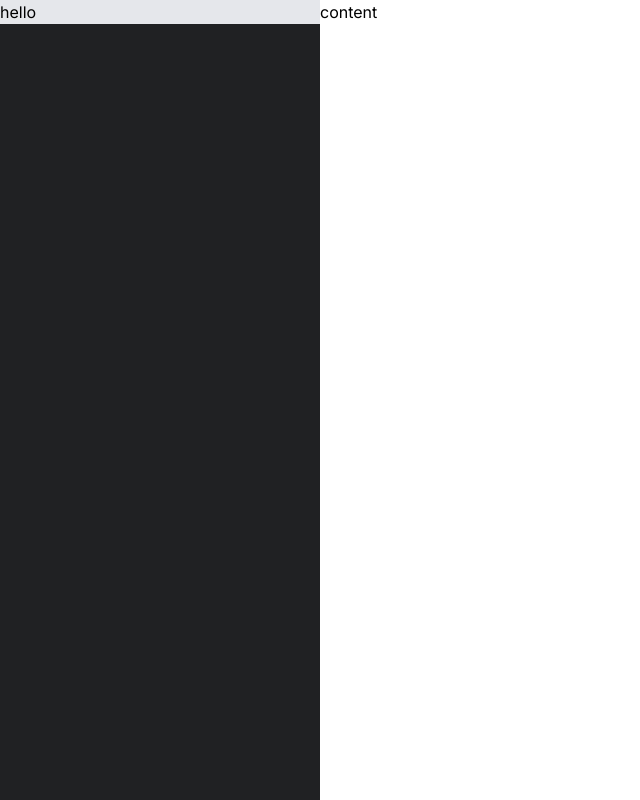
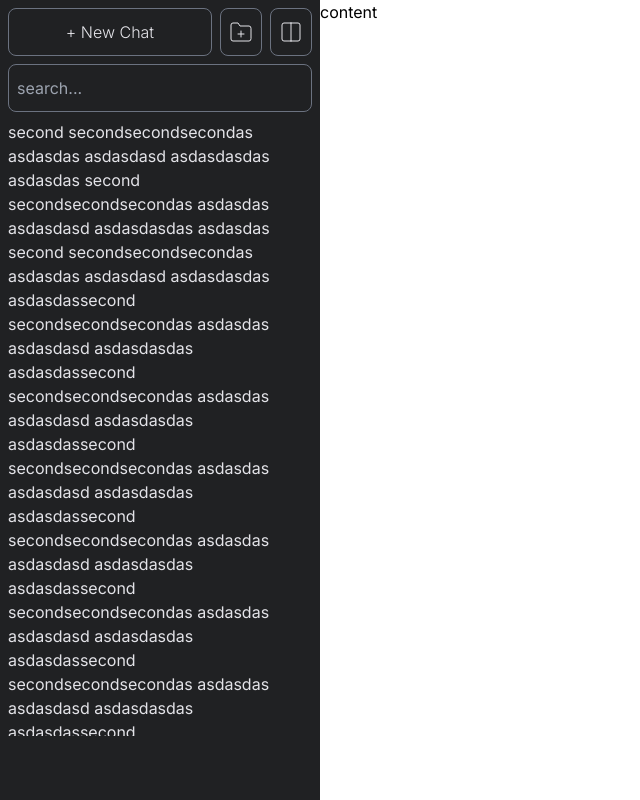
Before and after one commit to lesenelir/ai-space, a Next.js app: page /chat in a window 1280 px wide. Shown: the whole page, without its empty margins (0-640 px from the left). Built offline with nearby package versions, Linux system fonts and the light colour scheme.

Commit message:
feat: basic menu layout and menu style

```diff
--- /dev/null
+++ b/src/components/chat/Menu/FirstMenuContent/index.tsx
@@ -0,0 +1,37 @@
+import FolderPlusIcon from '@/components/icons/FolderPlusIcon'
+import ColumnsIcon from '@/components/icons/ColumnsIcon'
+
+export default function FirstMenuContent() {
+  return (
+    <div className={'w-full mb-2'}>
+      {/* first content */}
+      <div className={'w-full h-[48px] flex gap-2 mb-2'}>
+        {/* new chat */}
+        <div className={'w-5/6 font-light menu-first-content-item'}>
+          + New Chat
+        </div>
+
+        <div className={'flex-1 flex justify-between gap-2 ml-auto'}>
+          {/* create file folder */}
+          <div className={'menu-first-content-item'}>
+            <FolderPlusIcon width={24} height={24}/>
+          </div>
+
+          {/* scalability */}
+          <div className={'menu-first-content-item'}>
+            <ColumnsIcon width={24} height={24}/>
+          </div>
+        </div>
+      </div>
+
+      {/* Search */}
+      <input
+        type="text"
+        placeholder={'search...'}
+        className={`
+          w-full h-[48px] menu-first-content-item bg-chatpage-menu-background
+        `}
+      />
+    </div>
+  )
+}
--- /dev/null
+++ b/src/components/chat/Menu/SecondMenuContent/index.tsx
@@ -0,0 +1,71 @@
+
+export default function SecondMenuContent() {
+  return (
+    <div className={'flex-1 overflow-y-scroll custom-scrollbar mb-2'}>
+      second
+      secondsecondsecondas asdasdas asdasdasd asdasdasdas asdasdas
+
+      second
+      secondsecondsecondas asdasdas asdasdasd asdasdasdas asdasdas
+
+      second
+      secondsecondsecondas asdasdas asdasdasd asdasdasdas asdasdassecond
+      secondsecondsecondas asdasdas asdasdasd asdasdasdas asdasdassecond
+      secondsecondsecondas asdasdas asdasdasd asdasdasdas asdasdassecond
+      secondsecondsecondas asdasdas asdasdasd asdasdasdas asdasdassecond
+      secondsecondsecondas asdasdas asdasdasd asdasdasdas asdasdassecond
+      secondsecondsecondas asdasdas asdasdasd asdasdasdas asdasdassecond
+      secondsecondsecondas asdasdas asdasdasd asdasdasdas asdasdassecond
+      secondsecondsecondas asdasdas asdasdasd asdasdasdas asdasdassecond
+      secondsecondsecondas asdasdas asdasdasd asdasdasdas asdasdassecond
+      secondsecondsecondas asdasdas asdasdasd asdasdasdas asdasdassecond
+      secondsecondsecondas asdasdas asdasdasd asdasdasdas asdasdassecond
+      secondsecondsecondas asdasdas asdasdasd asdasdasdas asdasdassecond
+      secondsecondsecondas asdasdas asdasdasd asdasdasdas asdasdassecond
+      secondsecondsecondas asdasdas asdasdasd asdasdasdas asdasdassecond
+      secondsecondsecondas asdasdas asdasdasd asdasdasdas asdasdassecond
+      secondsecondsecondas asdasdas asdasdasd asdasdasdas asdasdassecond
+      secondsecondsecondas asdasdas asdasdasd asdasdasdas asdasdassecond
+      secondsecondsecondas asdasdas asdasdasd asdasdasdas asdasdassecond
+      secondsecondsecondas asdasdas asdasdasd asdasdasdas asdasdassecond
+      secondsecondsecondas asdasdas asdasdasd asdasdasdas asdasdassecond
+      secondsecondsecondas asdasdas asdasdasd asdasdasdas asdasdassecond
+      secondsecondsecondas asdasdas asdasdasd asdasdasdas asdasdassecond
+      secondsecondsecondas asdasdas asdasdasd asdasdasdas asdasdassecond
+      secondsecondsecondas asdasdas asdasdasd asdasdasdas asdasdassecond
+      secondsecondsecondas asdasdas asdasdasd asdasdasdas asdasdassecond
+      secondsecondsecondas asdasdas asdasdasd asdasdasdas asdasdassecond
+      secondsecondsecondas asdasdas asdasdasd asdasdasdas asdasdassecond
+      secondsecondsecondas asdasdas asdasdasd asdasdasdas asdasdassecond
+      secondsecondsecondas asdasdas asdasdasd asdasdasdas asdasdassecond
+      secondsecondsecondas asdasdas asdasdasd asdasdasdas asdasdassecond
+      secondsecondsecondas asdasdas asdasdasd asdasdasdas asdasdassecond
+      secondsecondsecondas asdasdas asdasdasd asdasdasdas asdasdassecond
+      secondsecondsecondas asdasdas asdasdasd asdasdasdas asdasdassecond
+      secondsecondsecondas asdasdas asdasdasd asdasdasdas asdasdassecond
+      secondsecondsecondas asdasdas asdasdasd asdasdasdas asdasdassecond
+      secondsecondsecondas asdasdas asdasdasd asdasdasdas asdasdassecond
+      secondsecondsecondas asdasdas asdasdasd asdasdasdas asdasdassecond
+      secondsecondsecondas asdasdas asdasdasd asdasdasdas asdasdassecond
+      secondsecondsecondas asdasdas asdasdasd asdasdasdas asdasdassecond
+      secondsecondsecondas asdasdas asdasdasd asdasdasdas asdasdassecond
+      secondsecondsecondas asdasdas asdasdasd asdasdasdas asdasdassecond
+      secondsecondsecondas asdasdas asdasdasd asdasdasdas asdasdassecond
+      secondsecondsecondas asdasdas asdasdasd asdasdasdas asdasdassecond
+      secondsecondsecondas asdasdas asdasdasd asdasdasdas asdasdassecond
+      secondsecondsecondas asdasdas asdasdasd asdasdasdas asdasdassecond
+      secondsecondsecondas asdasdas asdasdasd asdasdasdas asdasdassecond
+      secondsecondsecondas asdasdas asdasdasd asdasdasdas asdasdassecond
+      secondsecondsecondas asdasdas asdasdasd asdasdasdas asdasdassecond
+      secondsecondsecondas asdasdas asdasdasd asdasdasdas asdasdassecond
+      secondsecondsecondas asdasdas asdasdasd asdasdasdas asdasdassecond
+      secondsecondsecondas asdasdas asdasdasd asdasdasdas asdasdassecond
+      secondsecondsecondas asdasdas asdasdasd asdasdasdas asdasdassecond
+      secondsecondsecondas asdasdas asdasdasd asdasdasdas asdasdassecond
+      secondsecondsecondas asdasdas asdasdasd asdasdasdas asdasdassecond
+      secondsecondsecondas asdasdas asdasdasd asdasdasdas asdasdassecond
+      secondsecondsecondas asdasdas asdasdasd asdasdasdas asdasdas
+
+    </div>
+  )
+}
--- /dev/null
+++ b/src/components/chat/Menu/ThirdMenuContent/index.tsx
@@ -0,0 +1,9 @@
+import { UserButton } from '@clerk/nextjs'
+
+export default function ThirdMenuContent() {
+  return (
+    <div className={'w-full h-[48px] p-2 rounded-lg cursor-pointer hover:bg-chatpage-menu-hover'}>
+      <UserButton afterSignOutUrl={'/'}/>
+    </div>
+  )
+}
--- a/src/components/chat/Menu/index.tsx
+++ b/src/components/chat/Menu/index.tsx
@@ -1,15 +1,25 @@
 import ResizableDiv from '@/components/ui/ResizableDiv'
+import FirstMenuContent from '@/components/chat/Menu/FirstMenuContent'
+import SecondMenuContent from '@/components/chat/Menu/SecondMenuContent'
+import ThirdMenuContent from '@/components/chat/Menu/ThirdMenuContent'
 
 export default function Menu() {
   return (
     <ResizableDiv
       initialWidth={320}
       minPercentage={1/6}
-      maxPercentage={2/3}
-      className={'bg-chatpage-menu-background'}
+      maxPercentage={2/5}
+      className={'w-full p-2 text-chatpage-menu-text bg-chatpage-menu-background'}
     >
-      <div className={'bg-gray-200'}>
-        hello
+      <div className={'w-full h-full flex flex-col'}>
+        {/* FirstMenuContent: new chat + create folder icon + scalability icon */}
+        <FirstMenuContent/>
+
+        {/* Chat items and folder items */}
+        <SecondMenuContent/>
+
+        {/* User */}
+        <ThirdMenuContent/>
       </div>
     </ResizableDiv>
   )
--- /dev/null
+++ b/src/components/icons/ColumnsIcon.tsx
@@ -0,0 +1,19 @@
+interface IProps {
+  width: number
+  height: number
+  className?: string
+}
+
+export default function ColumnsIcon(props: IProps) {
+  const {width, height, className} = props
+
+  return (
+    <div className={className}>
+      <svg xmlns="http://www.w3.org/2000/svg" width={width} height={height} viewBox="0 0 24 24" fill="none"
+           stroke="currentColor" strokeWidth="1" strokeLinecap="round" strokeLinejoin="round"
+           className="feather feather-columns">
+        <path d="M12 3h7a2 2 0 0 1 2 2v14a2 2 0 0 1-2 2h-7m0-18H5a2 2 0 0 0-2 2v14a2 2 0 0 0 2 2h7m0-18v18"/>
+      </svg>
+    </div>
+  )
+}
--- /dev/null
+++ b/src/components/icons/FolderPlusIcon.tsx
@@ -0,0 +1,21 @@
+interface IProps {
+  width: number
+  height: number
+  className?: string
+}
+
+export default function FolderPlusIcon(props: IProps) {
+  const {width, height, className} = props
+
+  return (
+    <div className={className}>
+      <svg xmlns="http://www.w3.org/2000/svg" width={width} height={height} viewBox="0 0 24 24" fill="none"
+           stroke="currentColor" strokeWidth="1" strokeLinecap="round" strokeLinejoin="round"
+           className="feather feather-folder-plus">
+        <path d="M22 19a2 2 0 0 1-2 2H4a2 2 0 0 1-2-2V5a2 2 0 0 1 2-2h5l2 3h9a2 2 0 0 1 2 2z"/>
+        <line x1="12" y1="11" x2="12" y2="17"/>
+        <line x1="9" y1="14" x2="15" y2="14"/>
+      </svg>
+    </div>
+  )
+}
--- a/src/components/ui/ResizableDiv/index.tsx
+++ b/src/components/ui/ResizableDiv/index.tsx
@@ -46,7 +46,7 @@ export default function ResizableDiv({
         const min = viewportWidth * minPercentage
         const max = viewportWidth * maxPercentage
 
-        const width = Math.min(Math.max(newWidth, min), max)
+        const width = Math.min(Math.max(newWidth, min), max) < 320 ? 320 : Math.min(Math.max(newWidth, min), max)
         localStorage.setItem('menuWidth', String(width))
         setWidth(width)
       }
@@ -74,7 +74,7 @@ export default function ResizableDiv({
       className={`relative ${className}`}
     >
       {children}
-      <div
+      <span
         className={`
           absolute top-0 right-0 z-10 w-1 h-full
           cursor-ew-resize active:border-r-4 active:border-r-blue-500
--- a/src/styles/globals.css
+++ b/src/styles/globals.css
@@ -2,10 +2,38 @@
 @tailwind components;
 @tailwind utilities;
 
+/* global */
 .line {
   @apply cursor-pointer hover:underline hover:underline-offset-4;
 }
 
+/* menu */
+.menu-first-content-item {
+  @apply rounded-lg border border-gray-500 text-left flex justify-center items-center p-2;
+}
+
+/* menu secondContentArea overflow scrollbar */
+.custom-scrollbar::-webkit-scrollbar {
+  /*background-color: #fff;*/
+  width: 1.2rem;
+}
+
+.custom-scrollbar::-webkit-scrollbar-track {
+  background-color: transparent;
+}
+
+.custom-scrollbar::-webkit-scrollbar-thumb {
+  background-color: #27272a;
+  border-radius: 20px;
+  border: 6px solid transparent;
+  background-clip: content-box;
+}
+
+.custom-scrollbar:hover::-webkit-scrollbar-thumb {
+  background-color: #3f3f46;
+}
+
+/* homepage typewriter */
 .Typewriter__cursor--hidden {
   display: none;
 }
--- a/tailwind.config.ts
+++ b/tailwind.config.ts
@@ -24,6 +24,8 @@ const config: Config = {
         },
         chatpage: {
           'menu-background': '#202123',
+          'menu-text': '#E3E3E8',
+          'menu-hover':'#343540',
           'message-background-dark': '#343540',
           'message-background-light': '#f9fafb', /* gray-50 */
         },
```
Also changed, not shown: public/columns.svg (added), public/folder-plus.svg (added).
